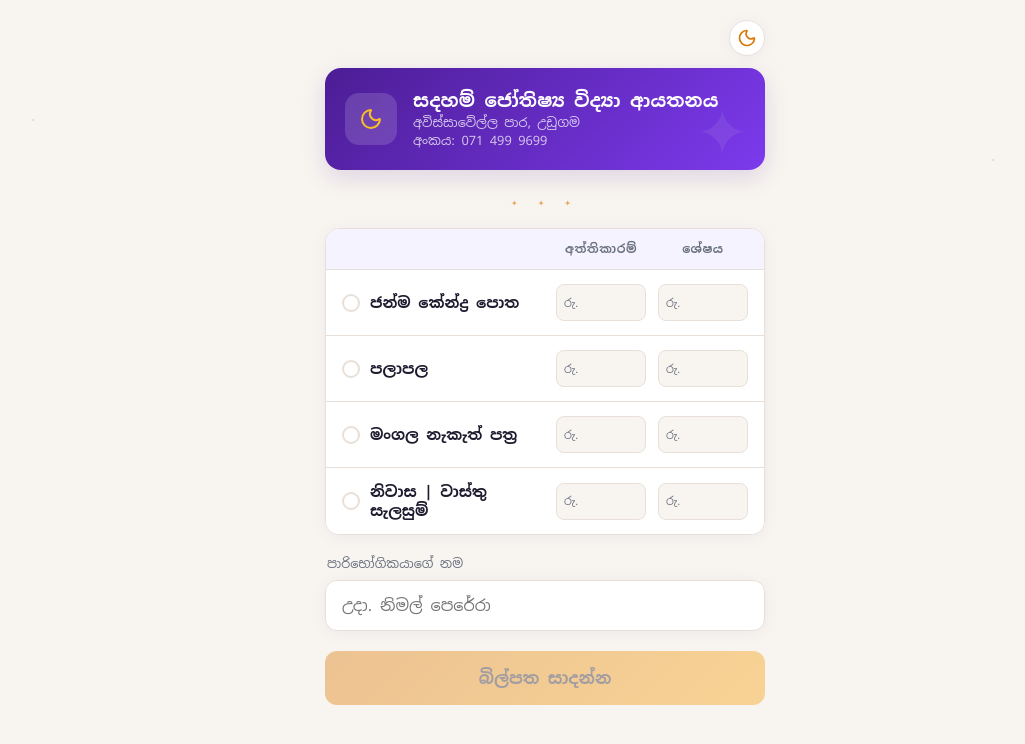
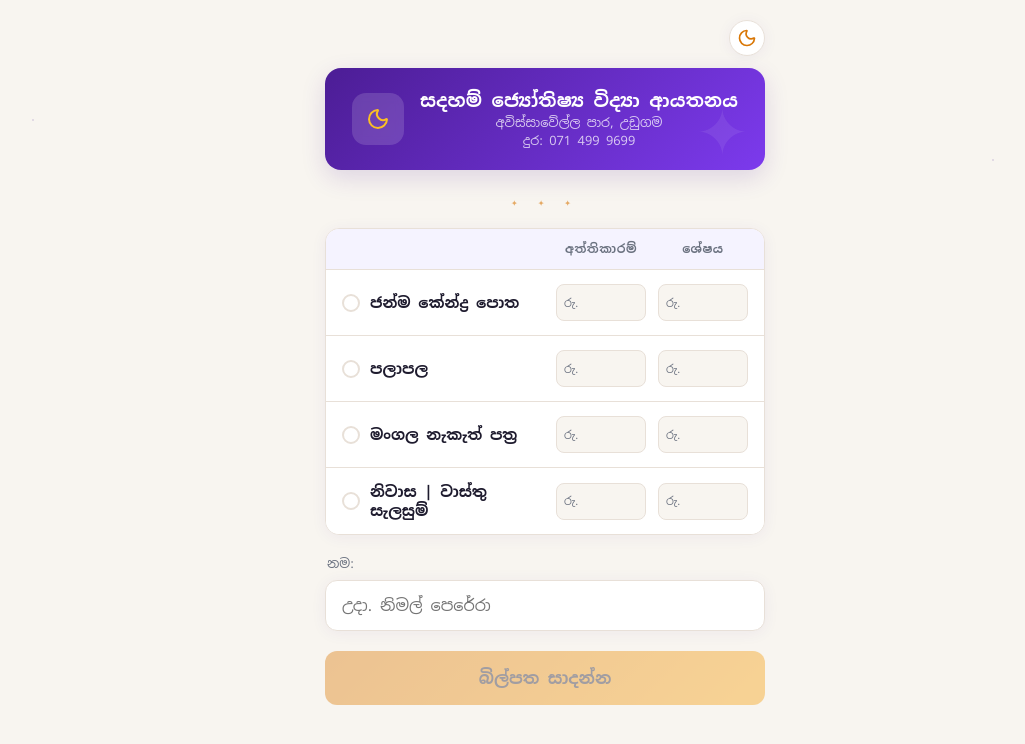
Before and after one commit to watt-soft/sadahamastrology.lk, a React (Vite) app: page / in a window 1280 px wide. Shown: the top 744 px of the page, without its empty margins (95-1120 px from the left). Built offline with nearby package versions, Linux system fonts and the light colour scheme.

Commit message:
Updated Changes - new

```diff
--- a/src/components/BillForm.tsx
+++ b/src/components/BillForm.tsx
@@ -11,10 +11,10 @@ export const BillForm: React.FC<BillFormProps> = ({ onGenerate }) => {
   const [customerName, setCustomerName] = useState<string>('');
 
   // 4 constant variables for the total amount of each option
-  const TOTAL_AMOUNT_1 = 2500;  // Total for 1st option
-  const TOTAL_AMOUNT_2 = 1000;  // Total for 2nd option
-  const TOTAL_AMOUNT_3 = 5500;  // Total for 3rd option
-  const TOTAL_AMOUNT_4 = 25000; // Total for 4th option
+  const TOTAL_AMOUNT_JANMA = 2500;  // Total for 1st option
+  const TOTAL_AMOUNT_PALAPALA = 1000;  // Total for 2nd option
+  const TOTAL_AMOUNT_MANGALA_NAKATH = 5500;  // Total for 3rd option
+  const TOTAL_AMOUNT_NIWASA = 25000; // Total for 4th option
 
   // Track custom advance and balance for each option
   const [amounts, setAmounts] = useState<Record<string, { advance: string, balance: string }>>(() => {
@@ -40,15 +40,15 @@ export const BillForm: React.FC<BillFormProps> = ({ onGenerate }) => {
         const optionIndex = serviceOptions.findIndex(opt => opt.id === optionId);
 
         let totalAmount = 0;
-        if (optionIndex === 0) totalAmount = TOTAL_AMOUNT_1;
-        else if (optionIndex === 1) totalAmount = TOTAL_AMOUNT_2;
-        else if (optionIndex === 2) totalAmount = TOTAL_AMOUNT_3;
-        else if (optionIndex === 3) totalAmount = TOTAL_AMOUNT_4;
+        if (optionIndex === 0) totalAmount = TOTAL_AMOUNT_JANMA;
+        else if (optionIndex === 1) totalAmount = TOTAL_AMOUNT_PALAPALA;
+        else if (optionIndex === 2) totalAmount = TOTAL_AMOUNT_MANGALA_NAKATH;
+        else if (optionIndex === 3) totalAmount = TOTAL_AMOUNT_NIWASA;
 
         const advanceNum = parseFloat(numericValue);
         if (!isNaN(advanceNum)) {
           const calculatedBalance = totalAmount - advanceNum;
-          updatedBalance = calculatedBalance >= 0 ? calculatedBalance.toString() : '0';
+          updatedBalance = calculatedBalance.toString()
         } else {
           updatedBalance = '';
         }
@@ -145,7 +145,7 @@ export const BillForm: React.FC<BillFormProps> = ({ onGenerate }) => {
       </div>
 
       <div className="input-group">
-        <label htmlFor="customerName" className="input-label">පාරිභෝගිකයාගේ නම</label>
+        <label htmlFor="customerName" className="input-label">නම: </label>
         <input
           id="customerName"
           type="text"
--- a/src/components/BillPreview.tsx
+++ b/src/components/BillPreview.tsx
@@ -30,7 +30,7 @@ export const BillPreview: React.FC<BillPreviewProps> = ({ data, onBack }) => {
             </div>
             <h2 className="bill-institute-name">{instituteInfo.name}</h2>
             <p className="bill-institute-address">{instituteInfo.address}</p>
-            <p className="bill-institute-phone">අංකය: {instituteInfo.phone}</p>
+            <p className="bill-institute-phone">දුර: {instituteInfo.phone}</p>
           </div>
 
           {/* Ornamental divider */}
@@ -44,7 +44,7 @@ export const BillPreview: React.FC<BillPreviewProps> = ({ data, onBack }) => {
           <div className="bill-info-grid">
             <span className="bill-info-label">දිනය:</span>
             <span className="bill-info-value">{data.date}</span>
-            <span className="bill-info-label">පාරිභෝගිකයා:</span>
+            <span className="bill-info-label">නම:</span>
             <span className="bill-info-value">{data.customerName}</span>
           </div>
 
--- a/src/components/InstituteHeader.tsx
+++ b/src/components/InstituteHeader.tsx
@@ -12,7 +12,7 @@ export const InstituteHeader: React.FC = () => {
         <div className="details">
           <h1>{instituteInfo.name}</h1>
           <p>{instituteInfo.address}</p>
-          <p>අංකය: {instituteInfo.phone}</p>
+          <p>දුර: {instituteInfo.phone}</p>
         </div>
       </div>
       <div className="section-divider" aria-hidden="true">
--- a/src/data/instituteInfo.ts
+++ b/src/data/instituteInfo.ts
@@ -1,7 +1,7 @@
 import type { InstituteInfo } from "../types";
 
 export const instituteInfo: InstituteInfo = {
-  name: "සදහම් ජෝතිෂ්‍ය විද්‍යා ආයතනය",
+  name: "සදහම් ජ්‍යෝතිෂ්‍ය විද්‍යා ආයතනය",
   address: "අවිස්සාවේල්ල පාර, උඩුගම",
   phone: "071 499 9699",
 };
--- a/src/index.css
+++ b/src/index.css
@@ -127,6 +127,8 @@ body::before {
 .institute-header {
   display: flex;
   align-items: center;
+  justify-content: center;
+  text-align: center;
   gap: 1rem;
   margin-bottom: 1.75rem;
   padding: 1.25rem;
@@ -162,12 +164,20 @@ body::before {
   flex-shrink: 0;
 }
 
+.institute-header .details {
+  display: flex;
+  flex-direction: column;
+  align-items: center;
+  justify-content: center;
+}
+
 .institute-header .details h1 {
   font-size: 1.15rem !important;
   font-weight: 700 !important;
   color: white !important;
   margin: 0 0 0.15rem 0 !important;
   letter-spacing: 0.01em;
+  text-align: center;
 }
 
 .institute-header .details p {
@@ -175,6 +185,7 @@ body::before {
   color: rgba(255, 255, 255, 0.75) !important;
   margin: 0 !important;
   line-height: 1.4;
+  text-align: center;
 }
 
 /* ─── SECTION DIVIDER (stars) ─── */
```
